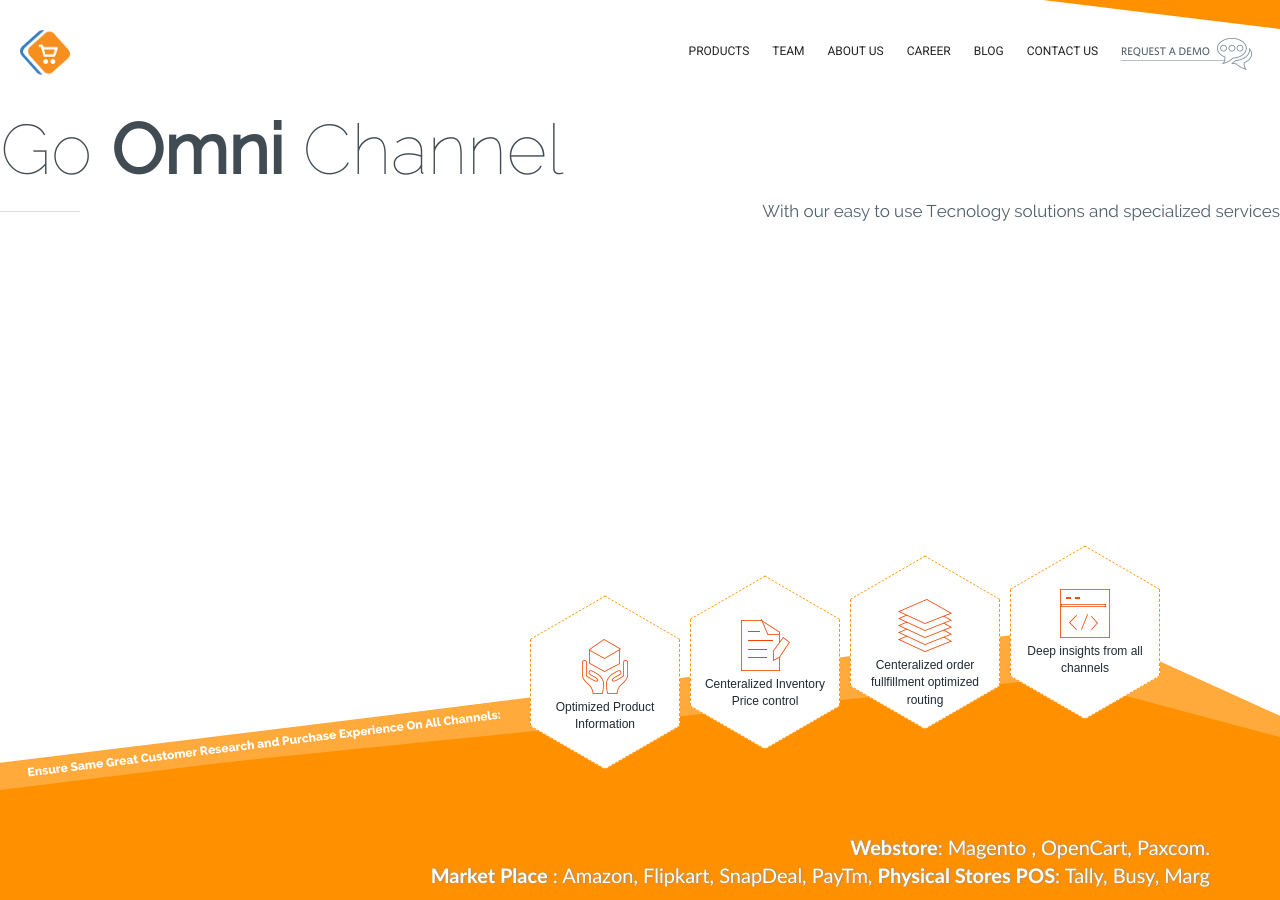
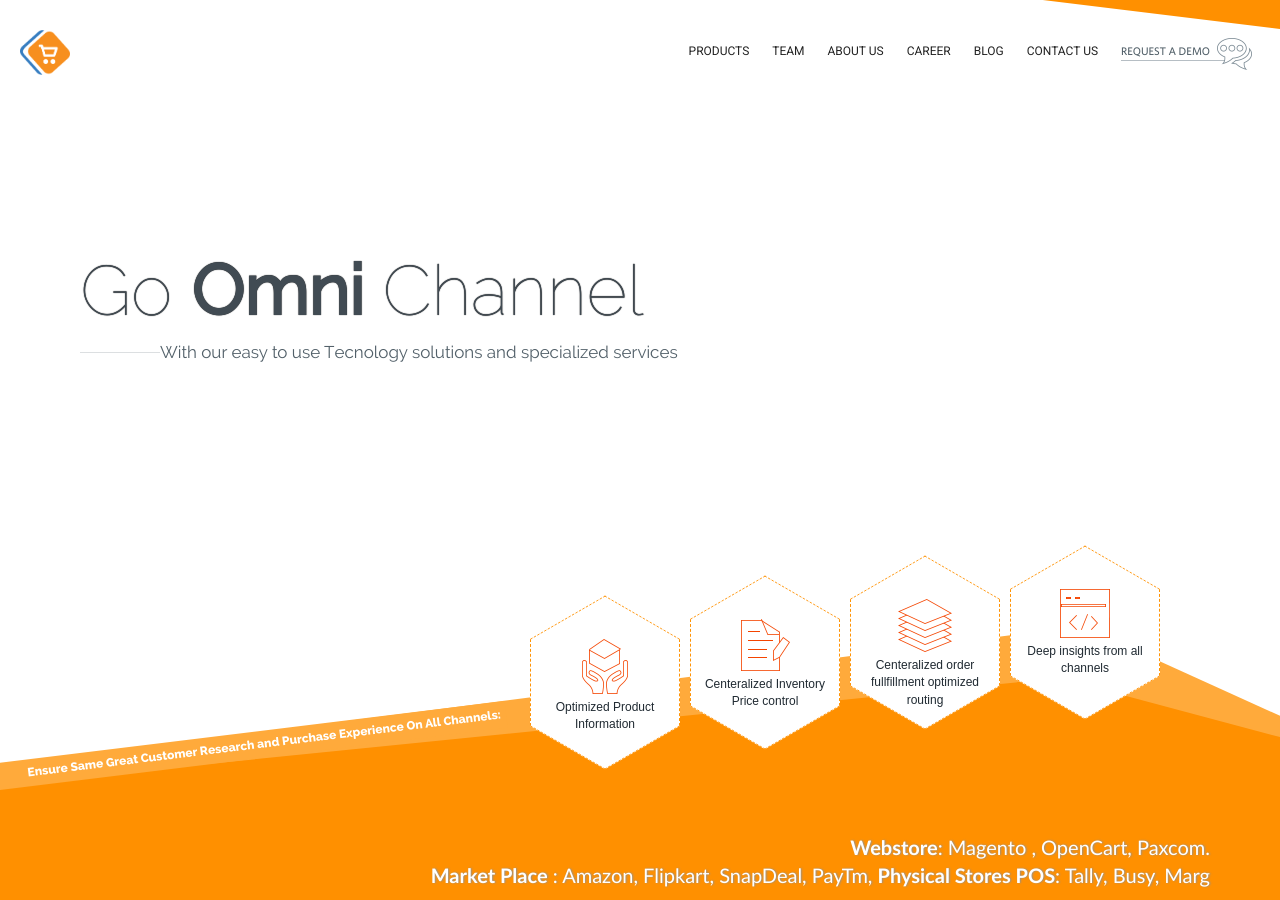
Before and after one commit to paxcom/paxcom.github.io, a Jekyll site: the page built from index.md, in a window 1280 px wide. Built offline with Jekyll 4.4.1, drawn with Linux system fonts in a browser that asks for light colours.

Commit message:
update css

```diff
--- a/css/style.css
+++ b/css/style.css
@@ -1014,13 +1014,13 @@
 	/*float: left;
 	margin-top: 50px;*/
 	position: relative;
-<<<<<<< HEAD
+
 	text-shadow:0 0 1px #000000;
-=======
+
 	display:table-cell;
 	vertical-align:middle;
 	text-align:left;
->>>>>>> 72905d7b464820350a91f2b6757be33378000d50
+
 }
 .paxcom-into-text strong {
 	font-family: 'RalewayRegular_0';
@@ -1030,7 +1030,7 @@
 		color: #526069;
 		font-family: 'RalewayRegular_0';
 	text-align: right;
-	float: right;
+	float: left;
 	font-style: normal;
 	text-shadow:none;
 	padding-left:80px;
@@ -1124,7 +1124,7 @@
 }
 
 
-<<<<<<< HEAD
+
 
 @media(min-width:320px) and (max-width:1231px) {.top-text {
     background: #ffaa3b none repeat scroll 0 0;
@@ -1144,6 +1144,9 @@
 	width: 100%;
 	background: none;
 }
+.paxcom-intro-outter{ position:relative !important;; top:0 !important; display:block;
+height:auto; left:0 !important;}
+
 .top-nav-bar ul{ height:30px; padding-top:6px;}
 ul.client-logo li {
 	width: 100%;
@@ -1383,7 +1386,7 @@
 .navbar-default .navbar-toggle .icon-bar{background-color: #FFF !important;}
 
 }
-=======
+
 .paxcom-intro-outter{
 	display: table;
     height: calc(100% - (70px + 365px));
@@ -1391,5 +1394,5 @@
     margin: 0 auto;
     position: absolute;
 	top:70px;
+	padding:0 20px;
 }
->>>>>>> 72905d7b464820350a91f2b6757be33378000d50
```
